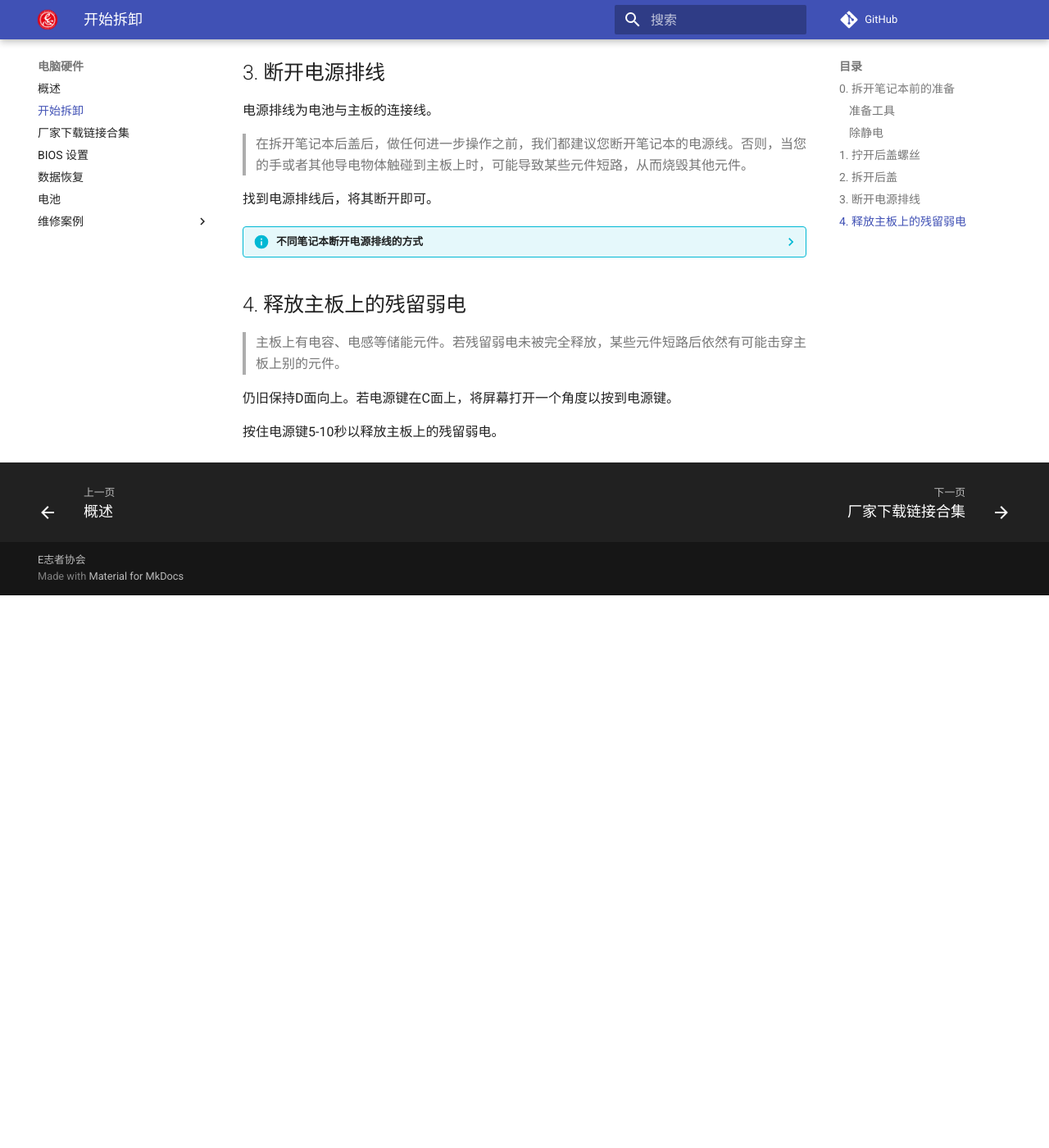
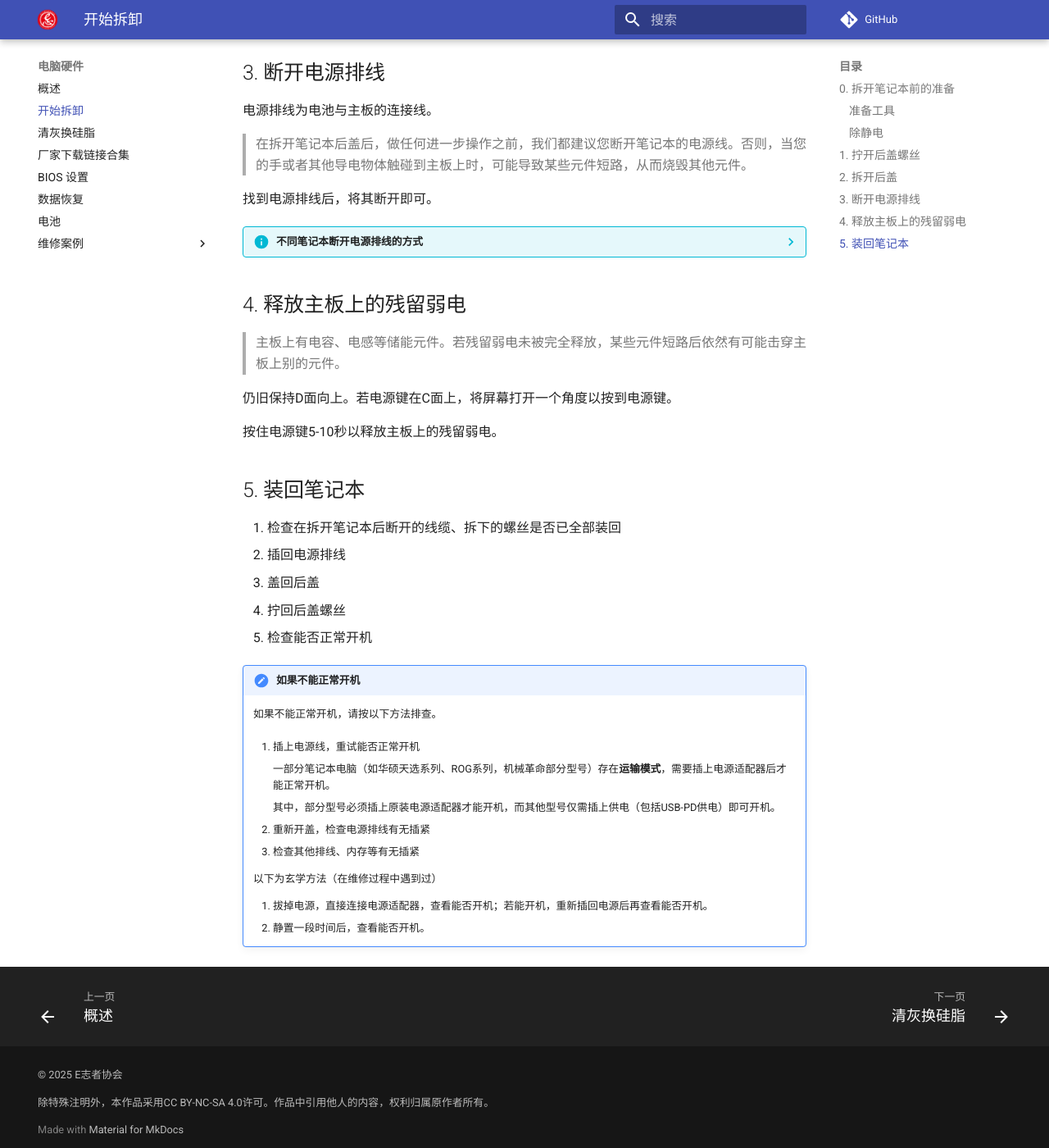
Before and after one commit to ZJUEVA/EVA-manual, an MkDocs documentation site: the page built from docs/hardware/start-disassembling/index.md, in a window 1280 px wide and 1400 px high, scrolled down 1650 px. Shown: the whole window at 82% size. Built offline with MkDocs 1.6.1 and Material for MkDocs 9.7.7, drawn with Linux system fonts in a browser that asks for light colours; comment, search, counter and statistics services are not loaded; before the commit the page ends 2376 px from its top, so only the background shows below that.

Commit message:
一些更新 新建CNAME文件，用于在GitHub Pages里自定义域名 新建清灰换硅脂页面 修改硬件起始页 更新了拆开笔记本，新增删除部分 更新了索引和版权信息

```diff
--- a/docs/hardware/start-disassembling/index.md
+++ b/docs/hardware/start-disassembling/index.md
@@ -1,4 +1,4 @@
-# 拆开笔记本
+# 拆开和装回笔记本
 
 在清灰换硅脂、加装/更换内存和硬盘等操作之前，我们需要把电脑拆开。本页是拆开笔记本电脑的一般指南。
 
@@ -41,6 +41,7 @@
 ??? note "笔记本的四个面"
 
     在维修过程中，我们将笔记本分A、B、C、D四个面。您可以将笔记本想象成两张纸，从上到下为：
+
     - A面（顶面）
     - B面（屏幕面）
     - C面（键盘面）
@@ -89,3 +90,29 @@
 仍旧保持D面向上。若电源键在C面上，将屏幕打开一个角度以按到电源键。
 
 按住电源键5-10秒以释放主板上的残留弱电。
+
+## 5. 装回笔记本
+
+1. 检查在拆开笔记本后断开的线缆、拆下的螺丝是否已全部装回
+2. 插回电源排线
+3. 盖回后盖
+4. 拧回后盖螺丝
+5. 检查能否正常开机
+
+!!! note "如果不能正常开机"
+
+    如果不能正常开机，请按以下方法排查。
+
+    1. 插上电源线，重试能否正常开机
+
+        一部分笔记本电脑（如华硕天选系列、ROG系列，机械革命部分型号）存在**运输模式**，需要插上电源适配器后才能正常开机。
+
+        其中，部分型号必须插上原装电源适配器才能开机，而其他型号仅需插上供电（包括USB-PD供电）即可开机。
+
+    2. 重新开盖，检查电源排线有无插紧
+    3. 检查其他排线、内存等有无插紧
+
+    以下为玄学方法（在维修过程中遇到过）
+
+    4. 拔掉电源，直接连接电源适配器，查看能否开机；若能开机，重新插回电源后再查看能否开机。
+    5. 静置一段时间后，查看能否开机。
--- a/mkdocs.yml
+++ b/mkdocs.yml
@@ -9,6 +9,7 @@ nav:
   - 电脑硬件:
     - 概述: hardware/index.md
     - 开始拆卸: hardware/start-disassembling/index.md
+    - 清灰换硅脂: hardware/clean-dust/index.md
     - 厂家下载链接合集: hardware/driver-links.md
     - BIOS 设置: hardware/BIOS-settings.md
     - 数据恢复: hardware/data-recovery.md
@@ -42,7 +43,7 @@ theme:
     - navigation.tabs
     - navigation.footer
     - content.code.copy
-copyright: "<a href='https://zjueva.net'>E志者协会</a>"
+copyright: "<p>© 2025<a href='https://zjueva.net'> E志者协会</a></p><p>除特殊注明外，本作品采用<a href=https://creativecommons.org/licenses/by-nc-sa/4.0/deed.zh-hans>CC BY-NC-SA 4.0</a>许可。作品中引用他人的内容，权利归属原作者所有。</p>"
 
 plugins:
   - search
```
Also changed, not shown: docs/hardware/clean-dust/index.md (added, +108 -0 lines), docs/hardware/index.md (+9 -4 lines), 1 other file.
